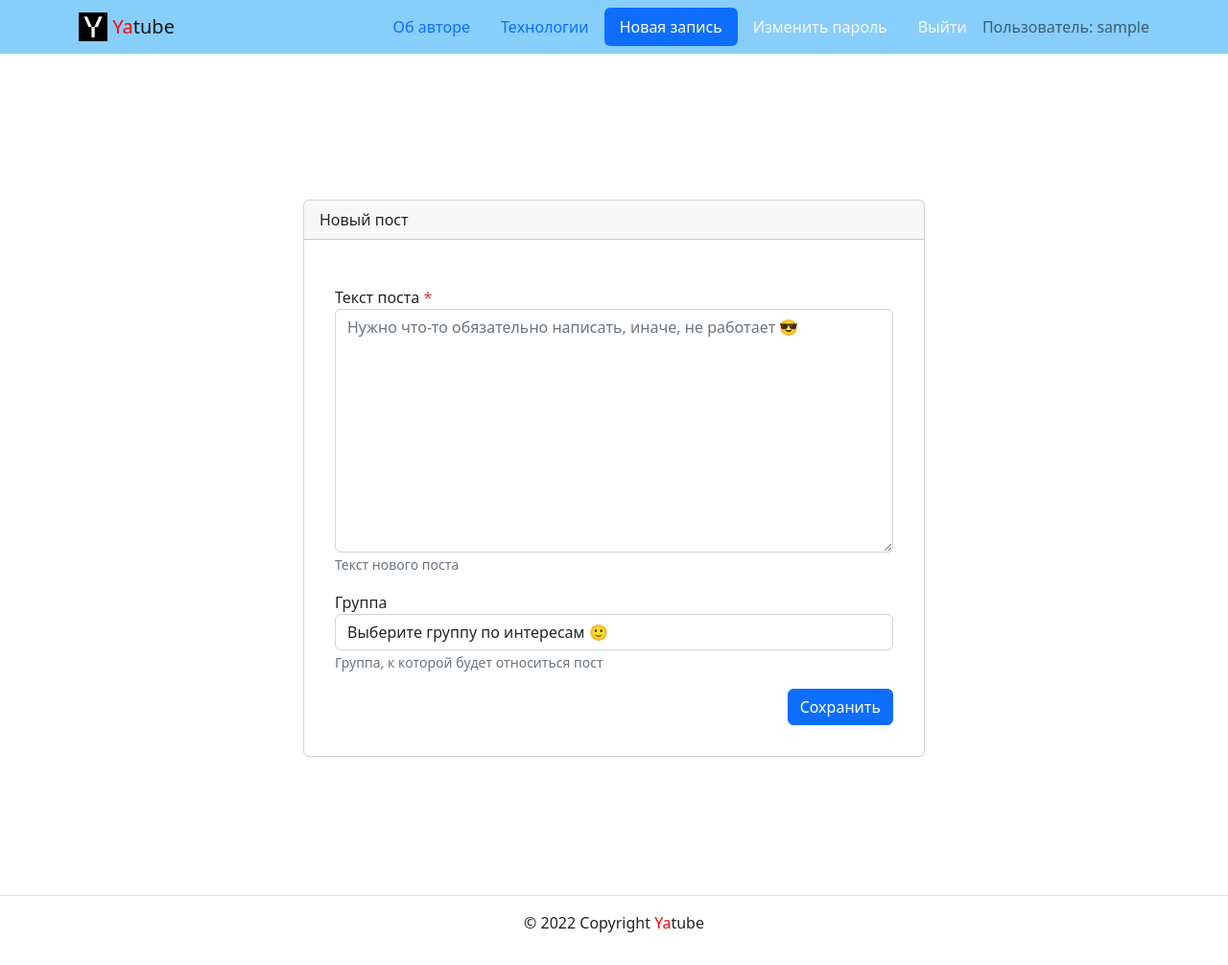
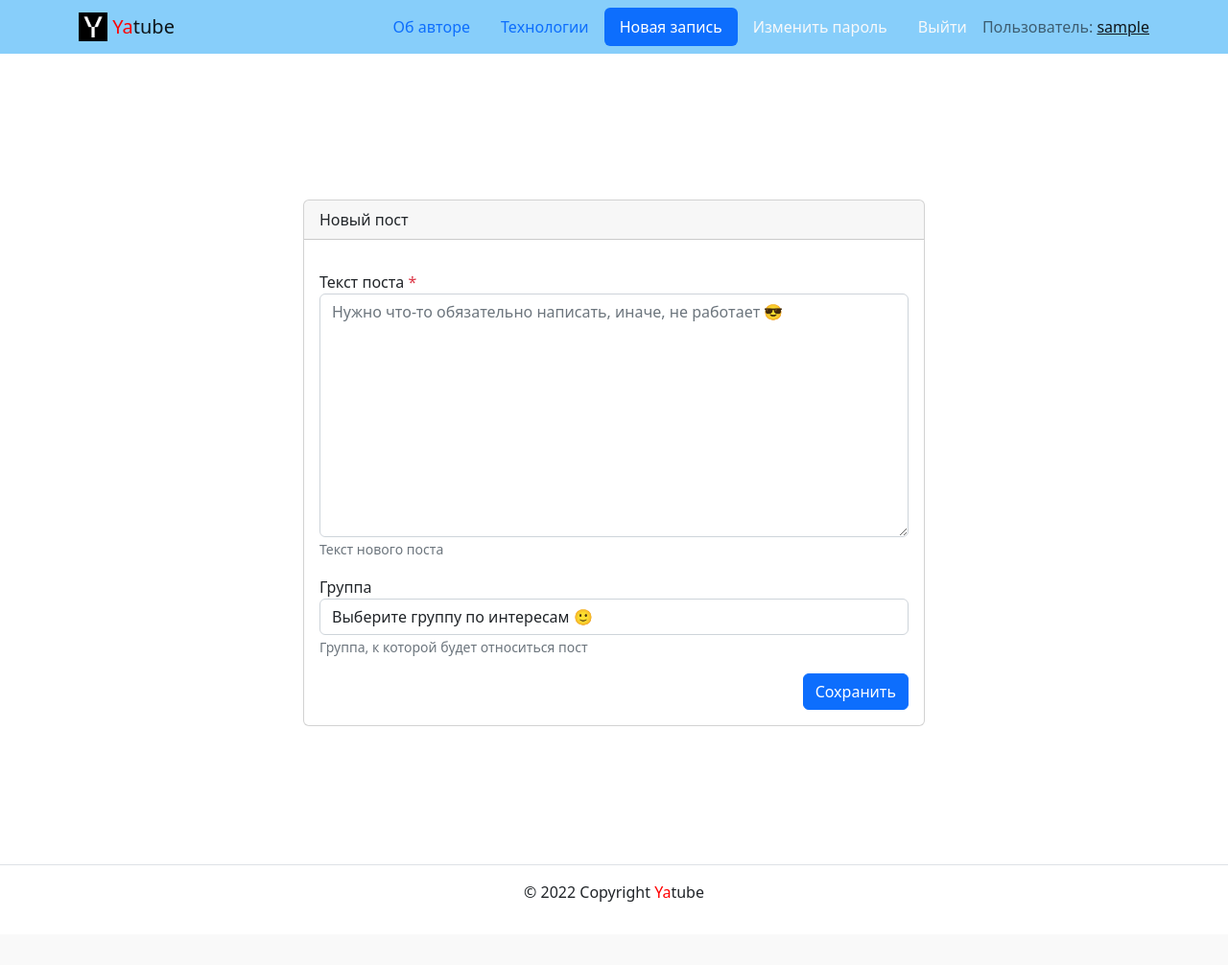
Before and after one commit to STI-xa/hw03_forms, a Django app: page /create/ in a window 1280 px wide. Shown: the whole page at 96% size. After the commit the page ends 940 px from the top, so only its background shows below. Run offline with Django 3.2, Linux system fonts and the light colour scheme; the visitor is signed in with stand-in values (Sample User, id 1); data that the repository does not hold is empty; some libraries are stand-ins or nearby versions.

Commit message:
fixed bugs

```diff
--- a/yatube/posts/forms.py
+++ b/yatube/posts/forms.py
@@ -16,8 +16,8 @@ class PostForm(forms.ModelForm):
     def __init__(self, *args, **kwargs):
         super().__init__(*args, **kwargs)
         self.fields['text'].widget.attrs['placeholder'] = (
-         'Нужно что-то обязательно написать, иначе, не работает 😎'
+            'Нужно что-то обязательно написать, иначе, не работает 😎'
         )
         self.fields['group'].empty_label = (
-         'Выберите группу по интересам 🙂'
+            'Выберите группу по интересам 🙂'
         )
--- a/yatube/posts/views.py
+++ b/yatube/posts/views.py
@@ -1,6 +1,5 @@
 from django.contrib.auth import get_user_model
 from django.contrib.auth.decorators import login_required
-from django.core.paginator import Paginator
 from django.shortcuts import get_object_or_404, redirect, render
 
 from .forms import PostForm
@@ -33,7 +32,8 @@ def post_edit(request, pk):
         return redirect('posts:post_detail', pk)
     else:
         return render(
-                request, 'posts/create_post.html', {'form': form, 'is_edit': True}
+                request,
+                'posts/create_post.html', {'form': form, 'is_edit': True}
         )
 
 
--- a/yatube/templates/includes/header.html
+++ b/yatube/templates/includes/header.html
@@ -31,7 +31,8 @@
           href="{% url 'users:logout' %}">Выйти</a>
         </li>
         <li class="nav-item navbar-text">
-          Пользователь: {{ user.username }}
+          Пользователь:
+          <a href="{% url 'posts:profile' post.author.username %}">{{ user.username }}</a>
         </li>
         {% else %}
         <li class="nav-item">
--- a/yatube/templates/posts/create_post.html
+++ b/yatube/templates/posts/create_post.html
@@ -21,7 +21,6 @@
                 Редактировать пост
               {% endif %}
             </div>
-            <div class="card-body">
             {% include 'includes/labels_and_token.html' with create_post_page=True %}
             </div>
           </div>
```
